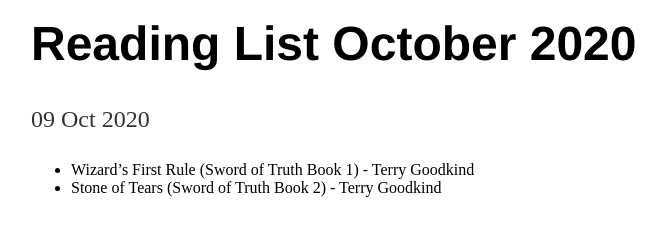
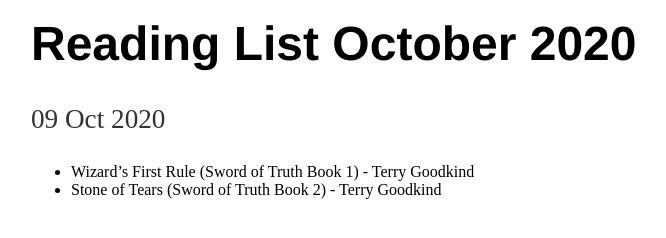
Before and after one commit to kozleo/kozleo.github.io, a Jekyll site: the page built from _posts/2020-10-09-reading-list-october-2020.md, in a window 1280 px wide. Shown: the part 147-385 px from the top of the page, without its empty margins (161-827 px from the left). Built offline with Jekyll 4.4.1, drawn with Linux system fonts in a browser that asks for light colours.

Commit message:
Update main.css

```diff
--- a/css/main.css
+++ b/css/main.css
@@ -25,8 +25,8 @@
     font-family:'Helvetica', 'Arial', 'Sans-Serif';
 }
 p {
-    font-size: 1.5em;
-    line-height: 1.4em;
+    font-size: 1.7rem;
+    line-height: 1.2em;
     color: #333;
 }
 footer {
```
